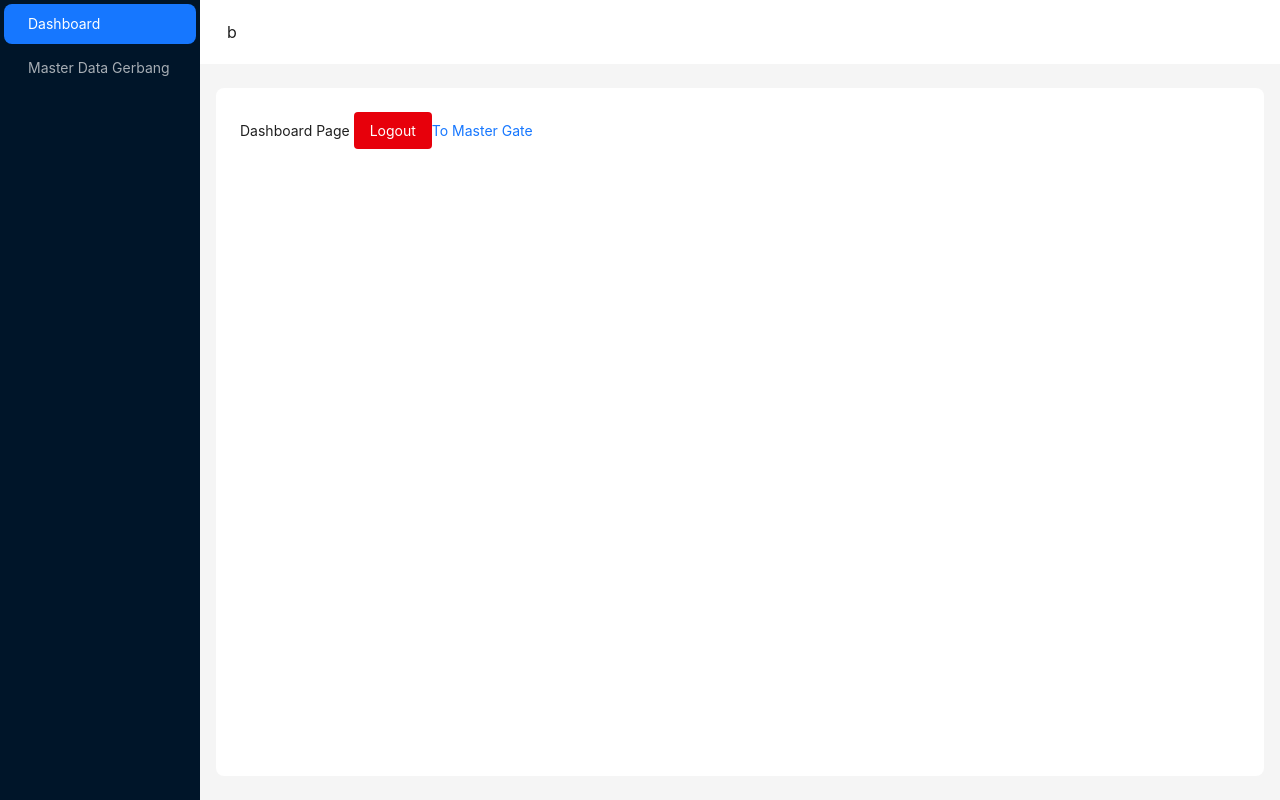
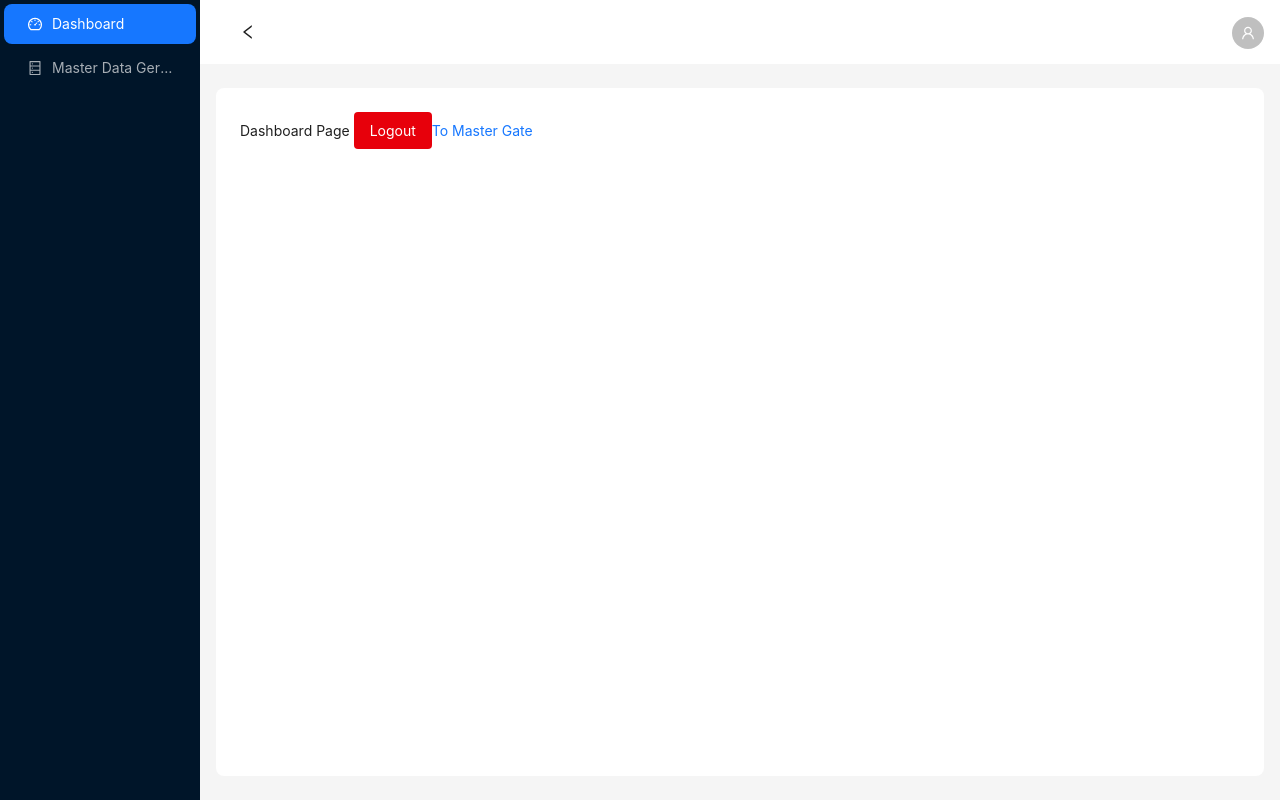
Before and after one commit to tyassusanto/tech-test-frontend, a React (Vite) app: page / in a window 1280 px wide. Built offline with nearby package versions, Linux system fonts and the light colour scheme; no server answers; sample sign-in values are in the browser's storage.

Commit message:
update style base layout

```diff
--- a/src/components/BaseLayout.jsx
+++ b/src/components/BaseLayout.jsx
@@ -1,12 +1,39 @@
-import React, { useState } from 'react';
-import { Button, Layout, Menu, theme } from 'antd';
-import { Link } from 'react-router-dom';
+import { useState } from 'react';
+import { Avatar, Button, Dropdown, Layout, Menu, Space, theme } from 'antd';
+import { Link, useLocation, useNavigate } from 'react-router-dom';
+import { DashboardOutlined, DatabaseOutlined, LeftOutlined, LogoutOutlined, RightOutlined, UserOutlined } from '@ant-design/icons';
+import { useDispatch } from 'react-redux';
+import { logout } from '../app/features/authentication';
 const { Header, Sider, Content } = Layout;
 const BaseLayout = ({ children }) => {
   const [collapsed, setCollapsed] = useState(false);
   const {
     token: { colorBgContainer, borderRadiusLG },
   } = theme.useToken();
+
+  const dispatch = useDispatch();
+  const navigate = useNavigate();
+
+  const handleLogout = () => {
+    dispatch(logout());
+    navigate('/login');
+  };
+
+  const items = [
+    {
+      icon: <LogoutOutlined />,
+      label: 'Logout',
+      key: 'logout',
+    },
+  ];
+  const location = useLocation();
+
+  const getSelectedKey = (pathname) => {
+    if (pathname === '/') return '1';
+    if (pathname.startsWith('/master-gate')) return '3';
+    return '';
+  };
+
   return (
     <Layout style={{ minHeight: '100vh' }}>
       <Sider trigger={null} collapsible collapsed={collapsed}>
@@ -14,24 +41,34 @@ const BaseLayout = ({ children }) => {
         <Menu
           theme="dark"
           mode="inline"
-          defaultSelectedKeys={['1']}
+          selectedKeys={[getSelectedKey(location.pathname)]}
+          onClick={({ key }) => {
+            if (key === '1') {
+              navigate('/');
+            } else if (key === '3') {
+              navigate('/master-gate');
+            }
+          }}
           items={[
             {
               key: '1',
-              label: <Link to={'/'}>Dashboard</Link>,
+              icon: <DashboardOutlined />,
+              label: 'Dashboard',
             },
             {
               key: '3',
-              label: <Link to={'/master-gate'}>Master Data Gerbang</Link>,
+              icon: <DatabaseOutlined />,
+              label: 'Master Data Gerbang',
             },
           ]}
         />
       </Sider>
       <Layout>
         <Header style={{ padding: 0, background: colorBgContainer }}>
+          <div style={{ display: 'flex', justifyContent: 'space-between', alignItems: 'center', padding: '0 16px' }}>
             <Button
               type="text"
-            icon={collapsed ? `a` : `b`}
+              icon={collapsed ? <RightOutlined /> : <LeftOutlined />}
               onClick={() => setCollapsed(!collapsed)}
               style={{
                 fontSize: '16px',
@@ -39,6 +76,27 @@ const BaseLayout = ({ children }) => {
                 height: 64,
               }}
             />
+
+            <Dropdown
+              menu={{
+                items,
+                onClick: ({ key }) => {
+                  if (key === 'logout') {
+                    handleLogout();
+                  }
+                },
+              }}
+              trigger={['click']}
+            >
+              <a onClick={(e) => e.preventDefault()}>
+                <Space>
+                  <Avatar>
+                    <UserOutlined />
+                  </Avatar>
+                </Space>
+              </a>
+            </Dropdown>
+          </div>
         </Header>
         <Content
           style={{
```
Lines whose indentation alone changed are shown as unchanged.
